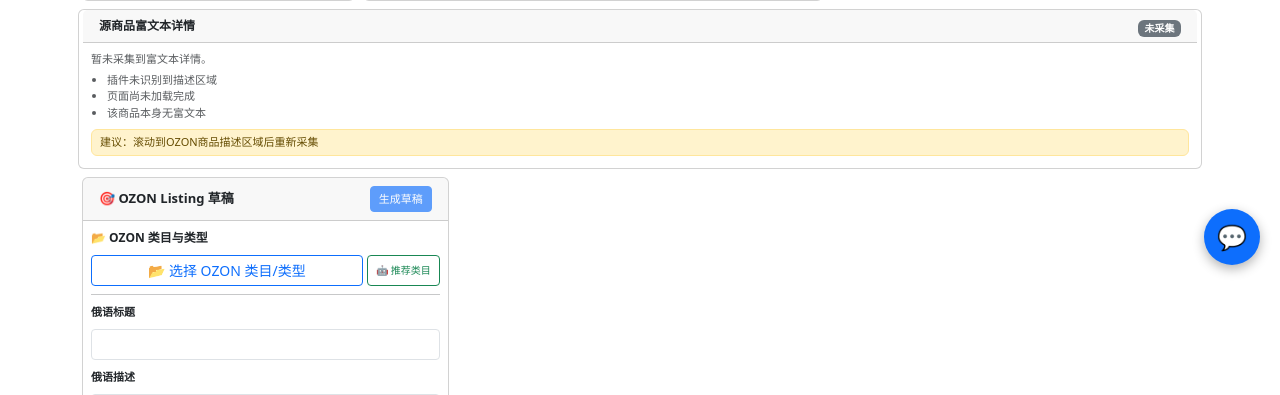
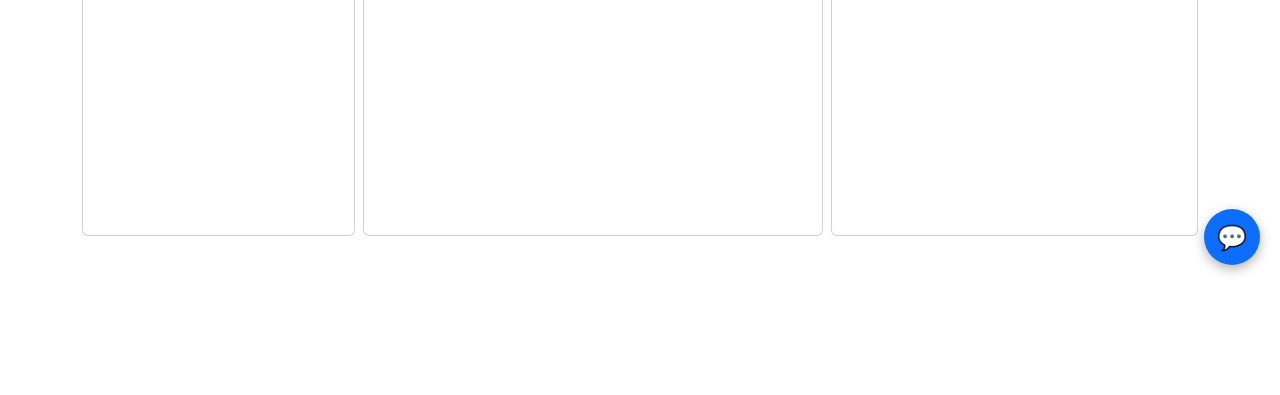
Before and after one commit to Ryan-cooinxia/inventory, a Python web app: template templates/ozon/adaptation_workspace.html in a window 1280 px wide. Shown: the part 515-910 px from the top of the page. After the commit the page ends 789 px from the top, so only its background shows below. Run offline with Jinja, Linux system fonts and the light colour scheme; the template is opened without the code that fills it, so the values that code supplies are empty.

Commit message:
fix: V4面板(属性字典/富文本/价格)移到SKU事实确认下方 — 不再被overflow截断

```diff
--- a/templates/ozon/adaptation_workspace.html
+++ b/templates/ozon/adaptation_workspace.html
@@ -276,71 +276,7 @@
 
 
 
-        <!-- V4: 源产品属性字典 -->
-        {% if source_attributes %}
-        <div class="card mt-2">
-          <div class="card-header py-1 d-flex justify-content-between">
-            <strong style="font-size:12px">源产品属性字典</strong>
-            <span class="badge bg-secondary" style="font-size:10px">{{ source_attributes|length }} 条</span>
-          </div>
-          <div class="card-body p-1" style="max-height:200px;overflow-y:auto;font-size:11px">
-            <table class="table table-sm mb-0" style="font-size:10px">
-              <thead><tr><th>属性</th><th>值</th><th>来源</th></tr></thead>
-              <tbody>
-              {% for a in source_attributes[:50] %}
-                <tr><td>{{ a.get('name','') }}</td><td>{{ a.get('value','') }}</td><td class="text-muted">{{ a.get('source','') }}</td></tr>
-              {% endfor %}
-              </tbody>
-            </table>
-          </div>
-        </div>
-        {% endif %}
-
-        <!-- V4: 源商品富文本详情 -->
-        <div class="card mt-2">
-  <div class="card-header py-1 d-flex justify-content-between align-items-center">
-    <strong style="font-size:12px">源商品富文本详情</strong>
-    <div>
-      {% if rich_text and (rich_text.plain_text or rich_text.html) %}
-        <span class="badge bg-success" style="font-size:10px">已采集</span>
-        {% if rich_text.image_count %}<span class="badge bg-info" style="font-size:10px">{{ rich_text.image_count }} 图</span>{% endif %}
-      {% elif rich_text %}<span class="badge bg-warning text-dark" style="font-size:10px">字段为空</span>
-      {% else %}<span class="badge bg-secondary" style="font-size:10px">未采集</span>{% endif %}
-    </div>
-  </div>
-  <div class="card-body p-0">
-    {% if rich_text and (rich_text.plain_text or rich_text.html) %}
-      <ul class="nav nav-tabs px-1 pt-1" style="font-size:10px">
-        <li class="nav-item"><button class="nav-link active py-0 px-2" data-bs-toggle="tab" data-bs-target="#rich-plain">纯文本</button></li>
-        <li class="nav-item"><button class="nav-link py-0 px-2" data-bs-toggle="tab" data-bs-target="#rich-html">HTML</button></li>
-      </ul>
-      <div class="tab-content p-1">
-        <div class="tab-pane fade show active" id="rich-plain">
-          <textarea class="form-control form-control-sm" rows="6" readonly style="font-size:10px">{{ (rich_text.plain_text or '')[:5000] }}</textarea>
-        </div>
-        <div class="tab-pane fade" id="rich-html" style="max-height:200px;overflow:auto">
-          <pre class="small p-1" style="font-size:10px">{{ (rich_text.html or '')[:10000] }}</pre>
-        </div>
-      </div>
-    {% else %}
-      <div class="p-2 text-muted" style="font-size:11px">
-        <div class="mb-1">暂未采集到富文本详情。</div>
-        <ul class="mb-2 ps-3"><li>插件未识别到描述区域</li><li>页面尚未加载完成</li><li>该商品本身无富文本</li></ul>
-        <div class="alert alert-warning py-1 px-2 mb-1" style="font-size:11px">建议：滚动到OZON商品描述区域后重新采集</div>
-      </div>
-    {% endif %}
-  </div>
-</div>
-
-        <!-- V4: OZON价格信息 -->
-        {% if pricing and pricing.reference_price_rub %}
-        <div class="alert alert-info py-1 px-2 mt-1" style="font-size:11px">
-          <strong>OZON参考售价: {{ pricing.reference_price_rub }} RUB</strong>
-          <span class="text-muted">| 来源: {{ pricing.source or '页面' }} | 待确认</span>
-        </div>
-        {% endif %}
-
-<!-- 右栏：OZON Listing 草稿 -->
+        <!-- 右栏：OZON Listing 草稿 -->
   <div class="col-lg-4">
     <div class="card h-100">
       <div class="card-header py-2 d-flex justify-content-between align-items-center">
```
